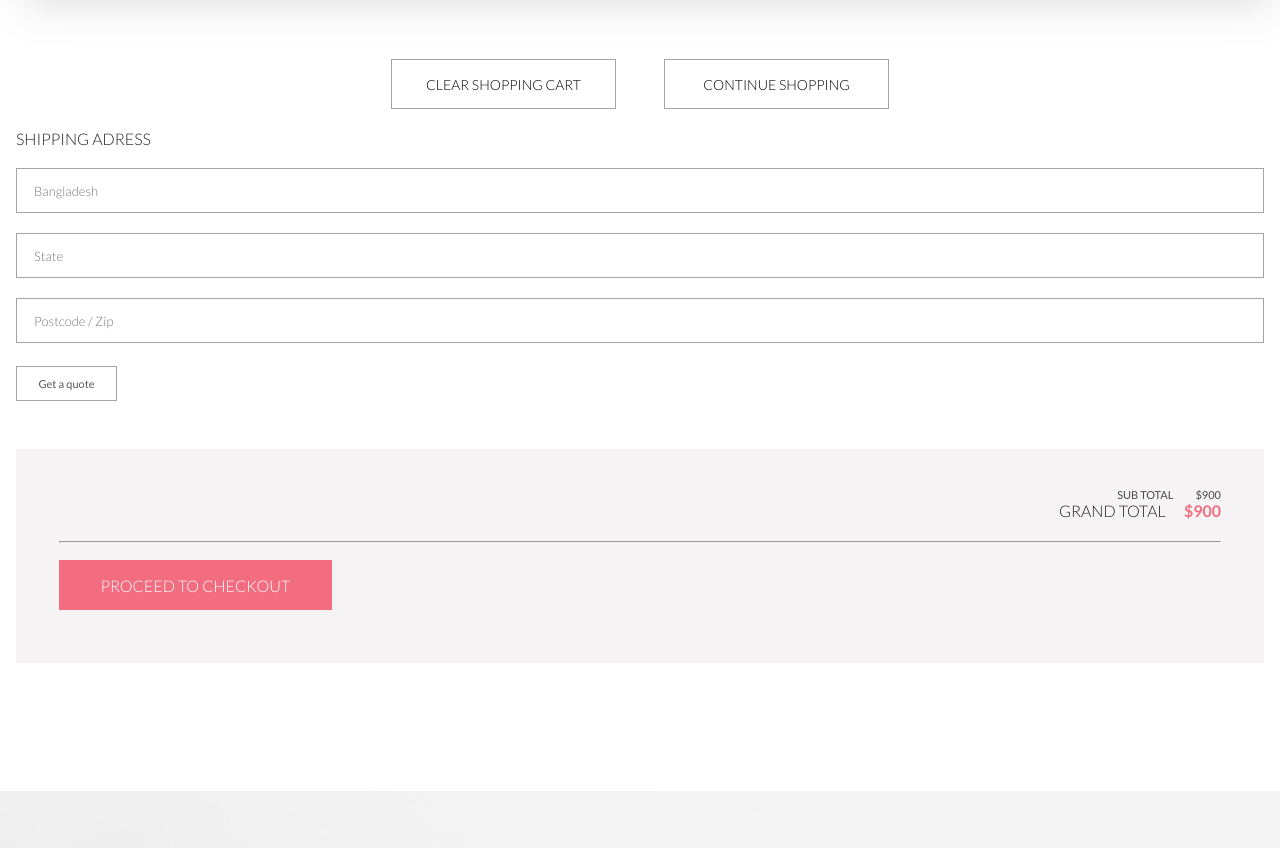
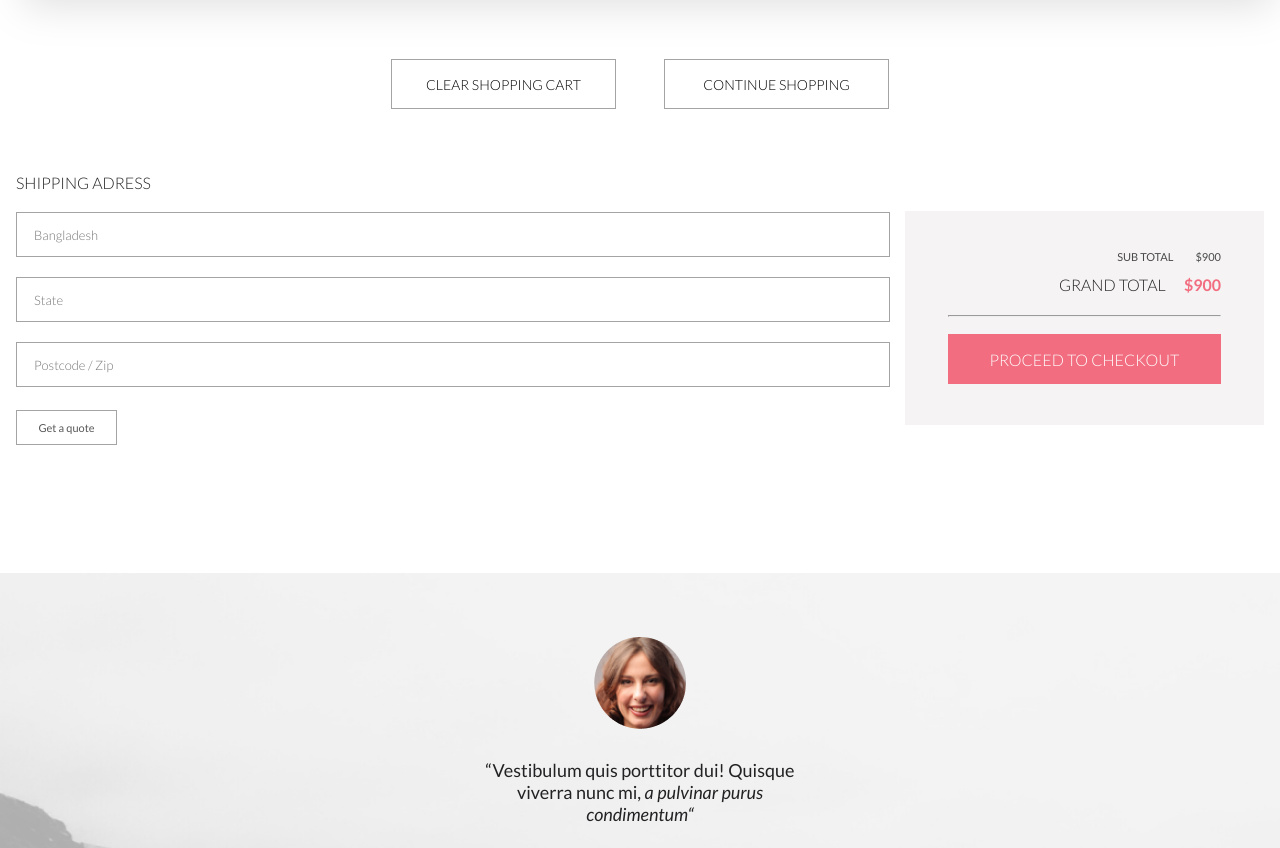
Before and after one commit to seregavb/brand-shop, a plain HTML site: page cart.html in a window 1280 px wide. Shown: the part 915-1763 px from the top of the page. Drawn offline with Linux system fonts and the light colour scheme.

Commit message:
Cart update

```diff
--- a/styles/_cart.scss
+++ b/styles/_cart.scss
@@ -221,12 +221,16 @@
         }
     }
 
-
     .cartRight {
         width: 100%;
 
         @media (max-width: 374px) {
             padding: 0 9px;
+        }
+
+        @media (min-width:768px) and (max-width:1599px) {
+            display: flex;
+            justify-content: space-between;
         }
 
         @media (min-width: 1600px) {
@@ -242,7 +246,20 @@
         }
 
         .cartRightForm {
-            margin-top: 20px;
+            margin-top: 48px;
+
+            @media (min-width:1600px) {
+                margin-top: 0px;
+            }
+
+            @media (min-width:768px) and (max-width:1599px) {
+                margin-top: 64px;
+            }
+
+            @media (min-width: 768px) {
+                flex-grow: 1;
+                margin-right: 15px;
+            }
 
             input {
                 display: block;
@@ -284,26 +301,37 @@
         .cartTotal {
             background: #F5F3F3;
             height: 214px;
-            margin-top: 48px;
+            margin-top: 102px;
             padding: 39px 43px 42px;
             box-sizing: border-box;
+
+            @media (min-width:1600px) {
+                margin-top: 57px;
+            }
 
             hr {
                 margin-top: 21px;
                 margin-bottom: 17px;
+                height: 1px;
+                background: #E2E2E2;
             }
 
             button {
                 background: $majorColor;
                 color: white;
                 border: none;
-                width: 273px;
                 height: 50px;
                 font-family: inherit;
                 font-weight: 300;
                 font-size: 16px;
                 line-height: 19px;
                 color: #FFFFFF;
+                display: block;
+                width: 100%;
+
+                @media (min-width:375px) {
+                    width: 273px;
+                }
             }
 
             @media (max-width:767px) {
@@ -321,6 +349,7 @@
                 font-size: 11px;
                 line-height: 13px;
                 color: #4A4A4A;
+                margin-bottom: 12px;
 
                 span {
                     margin-left: 20px;
```
Also changed, not shown: styles/style.css, 1 other file.
